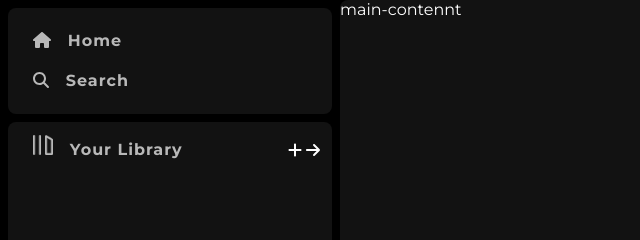
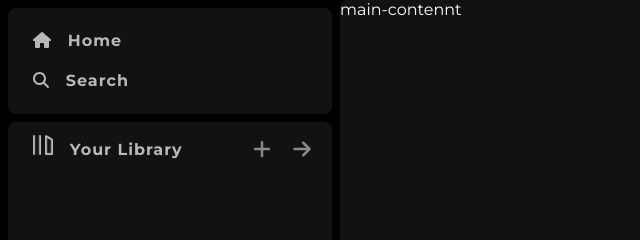
Before and after one commit to ABHi-202864/SPOTIFY-CLONE, a plain HTML site: page index.html in a window 1280 px wide. Shown: the top 240 px of the page, 0-640 px from the left. Drawn offline with Linux system fonts and the light colour scheme.

Commit message:
library top complete

```diff
--- a/css/style.css
+++ b/css/style.css
@@ -95,3 +95,18 @@ a {
     height: 1.25rem;
     width: 1.25rem;
 }
+
+.li-icon {
+    font-size: 1.25rem;
+    opacity: 0.5;
+    width: 20px;
+    height: 20px;
+    padding: 0.5rem;
+    border-radius: 50%;
+    transition: 0.1s ease-in-out;
+}
+
+.li-icon:hover {
+    opacity: 1;
+    background-color: #282828;
+}
--- a/index.html
+++ b/index.html
@@ -44,8 +44,8 @@
                         <a href="#">Your Library</a>
                     </div>
                     <div class="icons">
-                        <i class="fa-solid fa-plus"></i>
-                        <i class="fa-solid fa-arrow-right"></i>
+                        <i class="fa-solid fa-plus li-icon"></i>
+                        <i class="fa-solid fa-arrow-right li-icon"></i>
                     </div>
                 </div>
                 <div class="boxes"></div>
```
